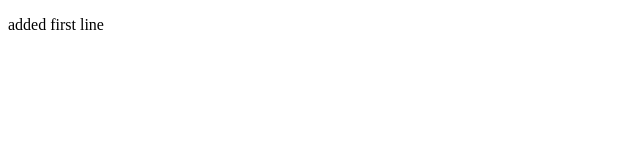
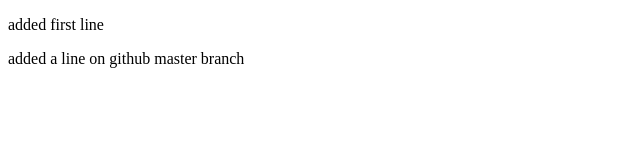
Before and after one commit to GaganGpt/FirstExample, a plain HTML site: page index.html in a window 1280 px wide. Shown: the whole page, without its empty margins (0-640 px from the left). Drawn offline with Linux system fonts and the light colour scheme.

Commit message:
Update index.html
first commit on github master

```diff
--- a/index.html
+++ b/index.html
@@ -2,5 +2,6 @@
 <html>
 	<body>
 		<p>added first line</p>
+		<p>added a line on github master branch</p>
 	</body>
 </html>
```
